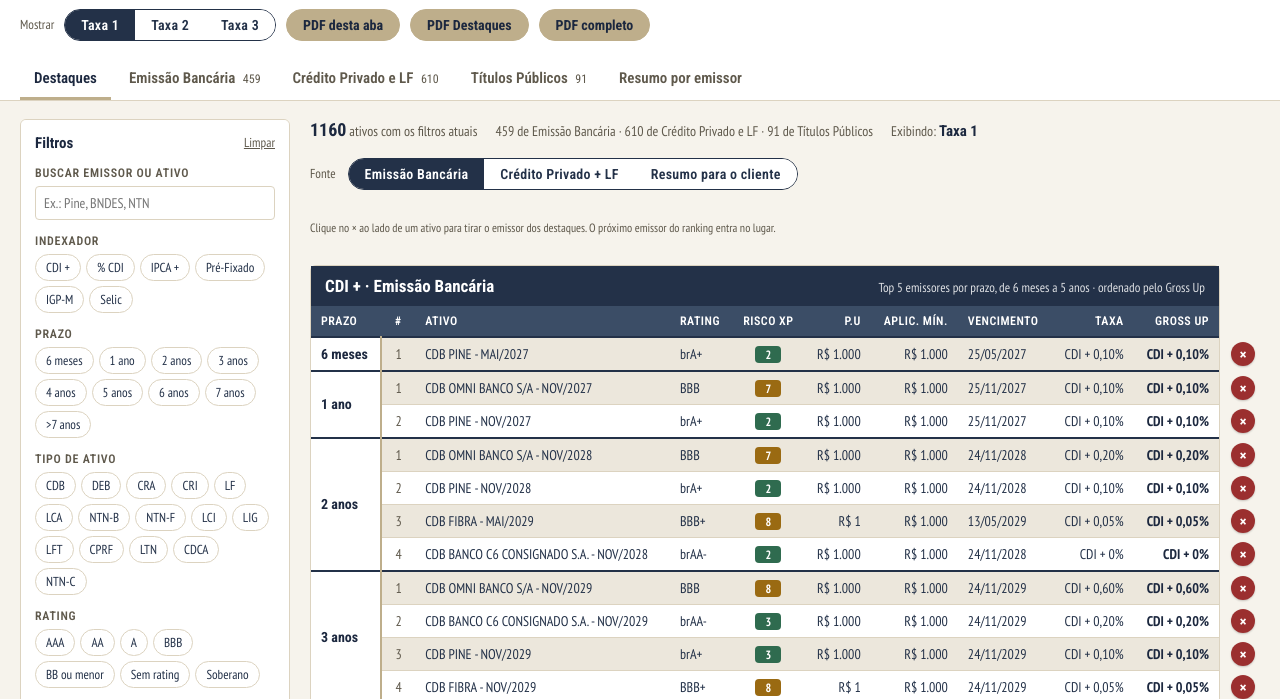
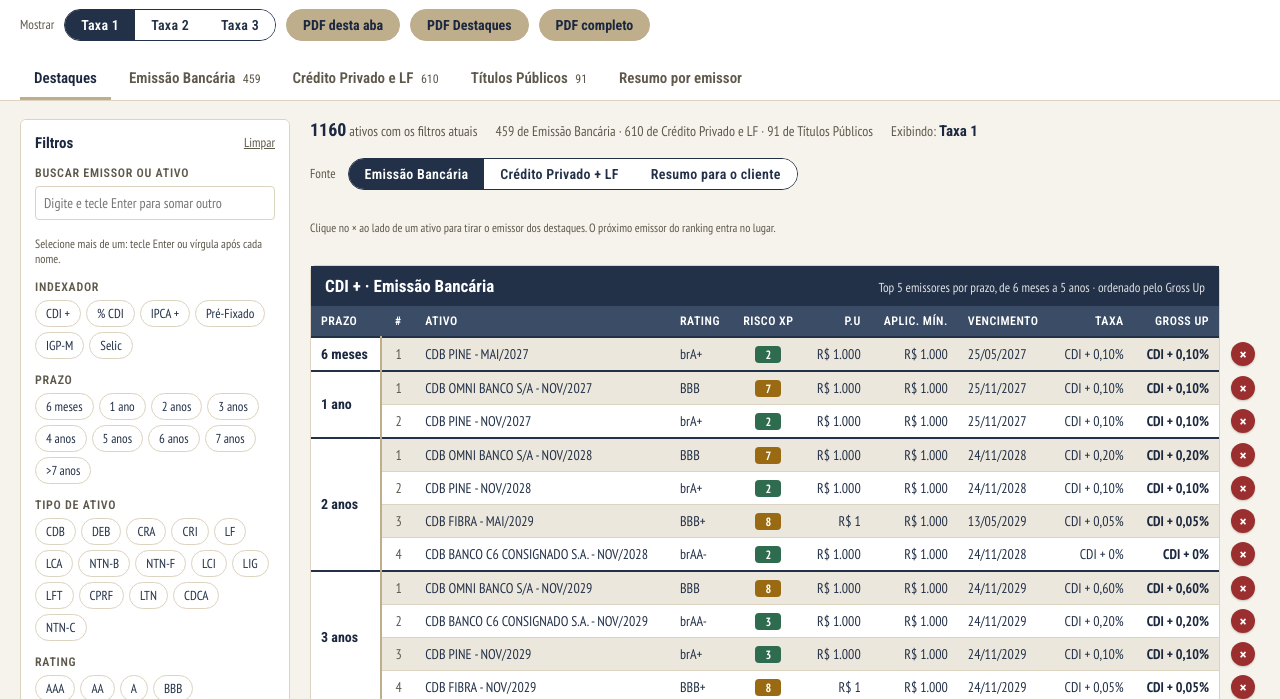
Before and after one commit to aateixeiraana/portal-taxas, a plain HTML site: page index.html in a window 1280 px wide. Both pictures are taken after a click on the button "Limpar". Shown: the part 72-771 px from the top of the page. Drawn offline with nearby package versions, Linux system fonts and the light colour scheme.

Commit message:
Busca por mais de um emissor no portal
Co-Authored-By: Claude Opus 5.5 <noreply@anthropic.com>
Claude-Session: https://claude.ai/code/session_01MNruBeiiWngH8bcYYqxy8m

```diff
--- a/index.html
+++ b/index.html
@@ -194,7 +194,7 @@ table.rc tr:hover .xmini, .xmini:focus-visible { opacity: 1; }
 <div class="wrap">
   <aside class="filters" aria-label="Filtros">
     <h3>Filtros <button id="clear" type="button">Limpar</button></h3>
-    <div class="fg"><label for="q">Buscar emissor ou ativo</label><input type="search" id="q" placeholder="Ex.: Pine, BNDES, NTN"></div>
+    <div class="fg"><label for="q">Buscar emissor ou ativo</label><input type="search" id="q" list="q-list" placeholder="Digite e tecle Enter para somar outro" autocomplete="off"><datalist id="q-list"></datalist><div class="chips" id="q-chips"></div><p class="hint" style="margin:4px 0 0">Selecione mais de um: tecle Enter ou vírgula após cada nome.</p></div>
     <div class="fg"><span class="lbl">Indexador</span><div class="chips" id="f-ix"></div></div>
     <div class="fg"><span class="lbl">Prazo</span><div class="chips" id="f-b"></div></div>
     <div class="fg"><span class="lbl">Tipo de ativo</span><div class="chips" id="f-t"></div></div>
@@ -243,7 +243,7 @@ table.rc tr:hover .xmini, .xmini:focus-visible { opacity: 1; }
   const IX = [['CDI+','CDI +'],['CDI','% CDI'],['IPCA','IPCA +'],['PRE','Pré-Fixado'],['IGPM','IGP-M'],['SELIC','Selic']];
   const IXN = Object.fromEntries(IX);
   const RC = ['AAA','AA','A','BBB','BB ou menor','Sem rating','Soberano'];
-  const st = { excl: new Set(), src: 'EB', mode: 0, view: 'destaques', q: '', ix: new Set(), b: new Set(), t: new Set(), rc: new Set(), x: new Set(), p: new Set(), am: '', rk: '', l: false, n: 5, sort: {} };
+  const st = { excl: new Set(), src: 'EB', mode: 0, view: 'destaques', q: '', qs: [], ix: new Set(), b: new Set(), t: new Set(), rc: new Set(), x: new Set(), p: new Set(), am: '', rk: '', l: false, n: 5, sort: {} };
   try { const s = JSON.parse(localStorage.getItem('rf-portal') || '{}'); if (s.mode) st.mode = s.mode; if (s.n) st.n = s.n; if (Array.isArray(s.excl)) s.excl.forEach(e => st.excl.add(e)); } catch (e) {}
 
   const $ = s => document.querySelector(s);
@@ -280,14 +280,21 @@ table.rc tr:hover .xmini, .xmini:focus-visible { opacity: 1; }
   chips($('#f-t'), tipos.map(t => [t, t]), st.t);
   chips($('#f-rc'), RC.filter(c => present('rc').includes(c)).map(c => [c, c]), st.rc);
   bindChips($('#f-x'), st.x); bindChips($('#f-p'), st.p);
-  $('#q').addEventListener('input', e => { st.q = e.target.value.trim().toLowerCase(); render(); });
+  const nq = t => t.normalize('NFD').replace(/[\u0300-\u036f]/g, '').toLowerCase().trim();
+  const qChips = () => { $('#q-chips').innerHTML = st.qs.map((t, i) => `<button type="button" class="chip" aria-pressed="true" data-qi="${i}" title="Tirar ${esc(t)} da busca">${esc(t)} ×</button>`).join(''); };
+  const qAdd = v => { v.split(/[,;]/).map(x => x.trim()).filter(Boolean).forEach(x => { if (!st.qs.some(y => nq(y) === nq(x))) st.qs.push(x); }); $('#q').value = ''; st.q = ''; qChips(); render(); };
+  $('#q-list').innerHTML = [...new Set(R.map(r => r.c === 'TP' ? r.t : r.e))].sort().map(e => `<option value="${esc(e)}">`).join('');
+  $('#q').addEventListener('input', e => { const v = e.target.value; if (/[,;]/.test(v)) return qAdd(v); st.q = nq(v);
+    if (e.inputType === 'insertReplacementText' || (!e.inputType && v)) return qAdd(v); render(); });
+  $('#q').addEventListener('keydown', e => { if (e.key === 'Enter' && e.target.value.trim()) { e.preventDefault(); qAdd(e.target.value); } else if (e.key === 'Backspace' && !e.target.value && st.qs.length) { st.qs.pop(); qChips(); render(); } });
+  $('#q-chips').addEventListener('click', e => { const b = e.target.closest('[data-qi]'); if (!b) return; st.qs.splice(+b.dataset.qi, 1); qChips(); render(); });
   $('#f-am').addEventListener('change', e => { st.am = e.target.value; render(); });
   $('#f-rk').addEventListener('change', e => { st.rk = e.target.value; render(); });
   $('#f-l').addEventListener('change', e => { st.l = e.target.checked; render(); });
   $('#f-n').value = String(st.n);
   $('#f-n').addEventListener('change', e => { st.n = +e.target.value; save(); render(); });
   $('#clear').addEventListener('click', () => {
-    ['ix','b','t','rc','x','p'].forEach(k => st[k].clear()); st.q = ''; st.am = ''; st.rk = ''; st.l = false;
+    ['ix','b','t','rc','x','p'].forEach(k => st[k].clear()); st.q = ''; st.qs = []; qChips(); st.am = ''; st.rk = ''; st.l = false;
     document.querySelectorAll('.filters .chip').forEach(c => c.setAttribute('aria-pressed', 'false'));
     $('#q').value = ''; $('#f-am').value = ''; $('#f-rk').value = ''; $('#f-l').checked = false; render();
   });
@@ -296,7 +303,8 @@ table.rc tr:hover .xmini, .xmini:focus-visible { opacity: 1; }
   function save() { try { localStorage.setItem('rf-portal', JSON.stringify({ mode: st.mode, n: st.n, excl: [...st.excl] })); } catch (e) {} }
 
   function pass(r) {
-    if (st.q && !(r.a.toLowerCase().includes(st.q) || r.e.toLowerCase().includes(st.q))) return false;
+    const termos = st.q ? [...st.qs, st.q] : st.qs;
+    if (termos.length) { const alvo = nq(r.a + ' ' + r.e); if (!termos.some(t => alvo.includes(nq(t)))) return false; }
     if (st.ix.size && !st.ix.has(r.i)) return false;
     if (st.b.size && !st.b.has(String(r.b))) return false;
     if (st.t.size && !st.t.has(r.t)) return false;
@@ -582,7 +590,7 @@ table.rc tr:hover .xmini, .xmini:focus-visible { opacity: 1; }
   }
   function filtrosTexto() {
     const p = [];
-    if (st.q) p.push(`busca "${st.q}"`);
+    const bq = st.q ? [...st.qs, st.q] : st.qs; if (bq.length) p.push('busca ' + bq.map(t => `"${t}"`).join(' ou '));
     if (st.ix.size) p.push('indexador ' + [...st.ix].map(k => IXN[k]).join(', '));
     if (st.b.size) p.push('prazo ' + [...st.b].map(k => BK[+k]).join(', '));
     if (st.t.size) p.push('tipo ' + [...st.t].join(', '));
```
Also changed, not shown: ferramentas/template.html (+14 -6 lines).
